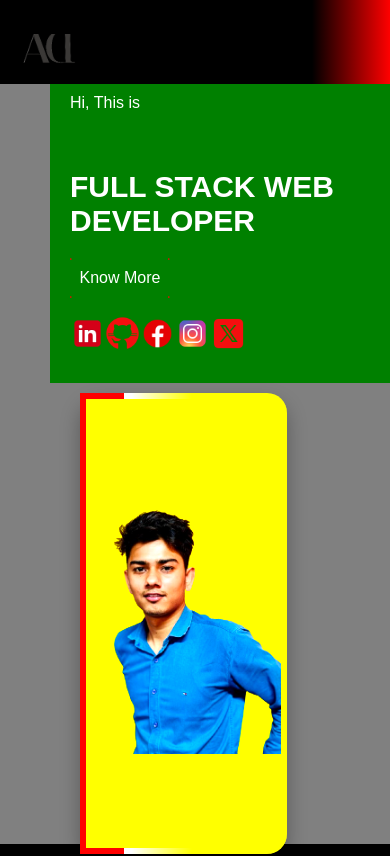
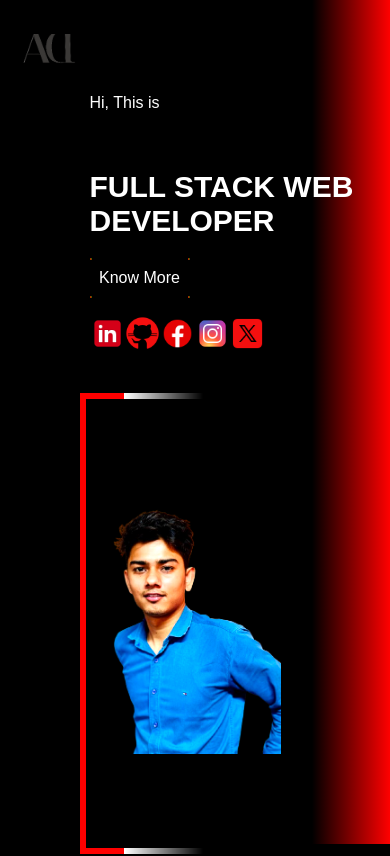
Before and after one commit to Ankushdhull9908/react-portfolio, a React (Create React App) app: page / in a window 390 px wide. Shown: the top 856 px of the page. Built offline with nearby package versions, Linux system fonts and the light colour scheme.

Commit message:
Update Her.css

```diff
--- a/src/Her.css
+++ b/src/Her.css
@@ -171,16 +171,16 @@ button:hover {
         display: flex;
         flex-direction: column;
         justify-content: space-around;
-        background-color:grey;
-        margin:auto;
+
+
     }
 
     .big-left{
        position: relative;
-       width: 100%;
+       width: 90%;
        top: 0px;
        height: 40%;
-        background-color:green;
+    margin:auto;
 
     }
 
@@ -191,7 +191,7 @@ button:hover {
         display: flex;
         justify-content: center;
         align-items: center;
-       background-color:yellow;
+
        height: 60%;
        width: 50%;
 
```
